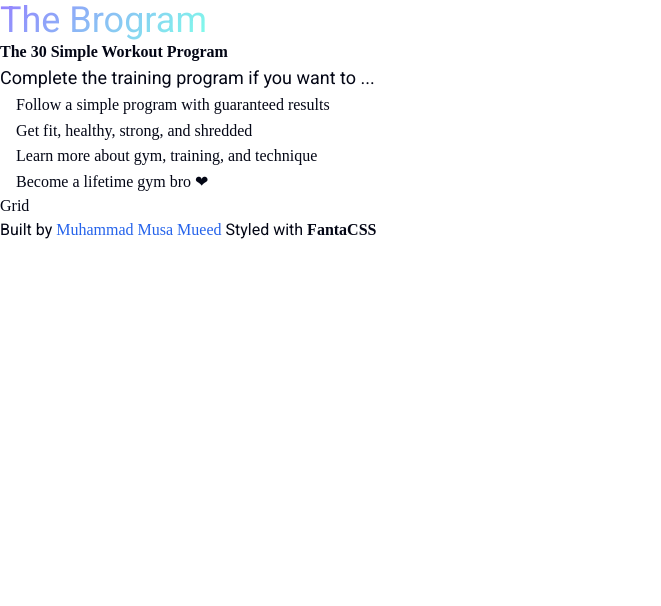
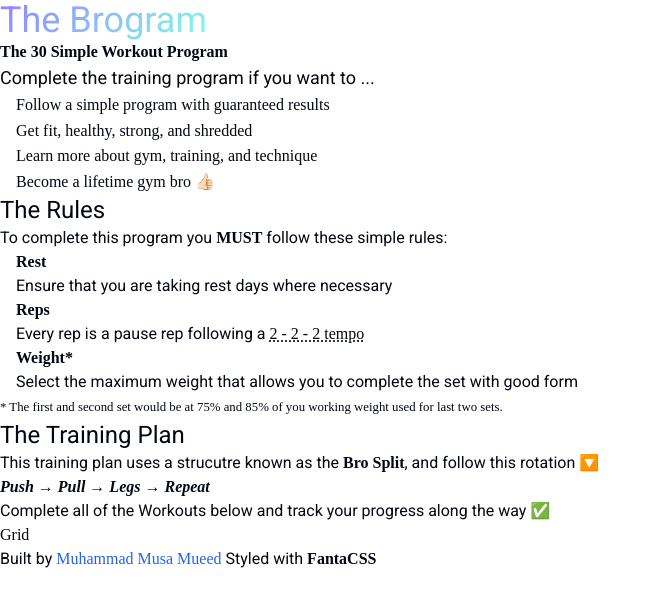
Before and after one commit to musamueed19/Brogram--A-Gym-Workout-Program-, a Next.js app in the folder brogram-gym-workout-webapp/: page / in a window 1280 px wide. Shown: the top 606 px of the page, without its empty margins (0-661 px from the left). Built offline with nearby package versions, Linux system fonts and the light colour scheme; a web font is replaced by a local one.

Commit message:
now, completed Hero Section, part-2

```diff
--- a/brogram-gym-workout-webapp/app/fanta.css
+++ b/brogram-gym-workout-webapp/app/fanta.css
@@ -116,6 +116,7 @@
     margin: 0;
     padding: 0;
     box-sizing: border-box;
+    /* font family */
     font-family: "Eczar", serif;
 }
 
@@ -124,7 +125,7 @@ body {
     color: var(--color-primary);
     font-size: 0.875rem;
     line-height: 1.6rem;
-    font-family: 'Roboto', Verdana, sans-serif;
+    /* font-family: 'Roboto', Verdana, sans-serif; */
 }
 
 /* Special */
--- a/brogram-gym-workout-webapp/components/Hero.jsx
+++ b/brogram-gym-workout-webapp/components/Hero.jsx
@@ -1,17 +1,53 @@
-import React from 'react'
+import React from "react";
 
 const Hero = () => {
   return (
     <>
+      {/* What they will get - Outcomes */}
       <h5>Complete the training program if you want to ...</h5>
       <ol className="benefits-list">
         <li>Follow a simple program with guaranteed results</li>
         <li>Get fit, healthy, strong, and shredded</li>
-              <li>Learn more about gym, training, and technique</li>
-              <li>Become a lifetime gym bro ❤</li>
+        <li>Learn more about gym, training, and technique</li>
+        <li>Become a lifetime gym bro 👍🏻</li>
       </ol>
+
+      {/* How they will use this app to acheive this */}
+      <h3>The Rules</h3>
+      <p>
+        To complete this program you <b>MUST</b> follow these simple rules:
+      </p>
+      <ul className="rules-list">
+        <div className="rule-item">
+          <p>
+            <b>Rest</b>
+          </p>
+          <p>Ensure that you are taking rest days where necessary</p>
+        </div>
+        <div className="rule-item">
+          <p>
+            <b>Reps</b>
+          </p>
+          <p>Every rep is a pause rep following a <abbr title="2 seconds down - 2 seconds pause - 2 seconds up">2 - 2 - 2 tempo</abbr></p>
+        </div>
+        <div className="rule-item">
+          <p>
+            <b>Weight*</b>
+          </p>
+          <p>Select the maximum weight that allows you to complete the set with good form</p>
+        </div>
+          </ul>
+
+          {/*  */}
+          <small>* The first and second set would be at 75% and 85% of you working weight used for last two sets.</small>
+
+          {/*  */}
+          <h3>The Training Plan</h3>
+          <p>This training plan uses a strucutre known as the <b>Bro Split</b>, and follow this rotation 🔽</p>
+          <p><b><i>Push &rarr; Pull &rarr; Legs &rarr; Repeat</i></b></p>
+          <p>Complete all of the Workouts below and track your progress along the way ✅</p>
     </>
   );
-}
+};
 
-export default Hero
+export default Hero;
```
